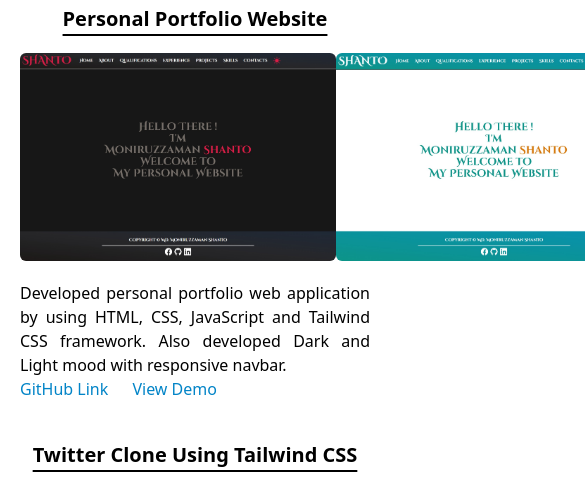
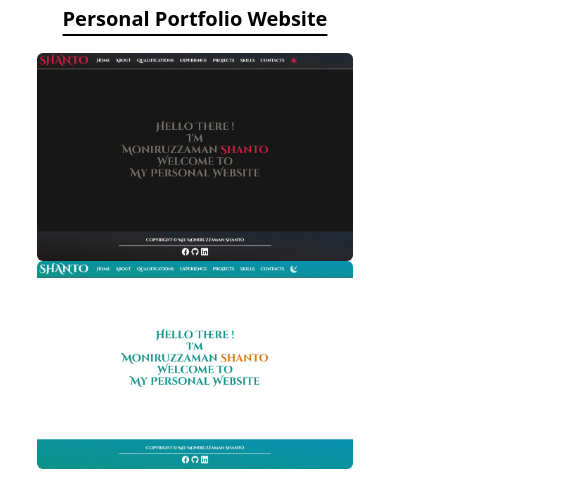
Before and after one commit to mzshanto/mzshanto, a plain HTML site: page projects.html in a window 390 px wide. Shown: the part 119-602 px from the top of the page, 585 px wide, since content can reach past the window. Drawn offline with Linux system fonts and the light colour scheme.

Commit message:
Update projects.html

```diff
--- a/projects.html
+++ b/projects.html
@@ -29,7 +29,7 @@
                 <h1 class=" underline underline-offset-8 text-center font-bold text-xl ">
                     Personal Portfolio Website
                 </h1>
-                <div class="flex flex-row">
+                <div class="flex flex-col lg:flex-row">
                     <img class=" mx-auto h-52 rounded-md " src="./image/personal portfolio 2.jpeg" alt="img">
                     <img class=" mx-auto h-52 rounded-md " src="./image/personal portfolio 1.jpeg" alt="img">
                 </div>
```
